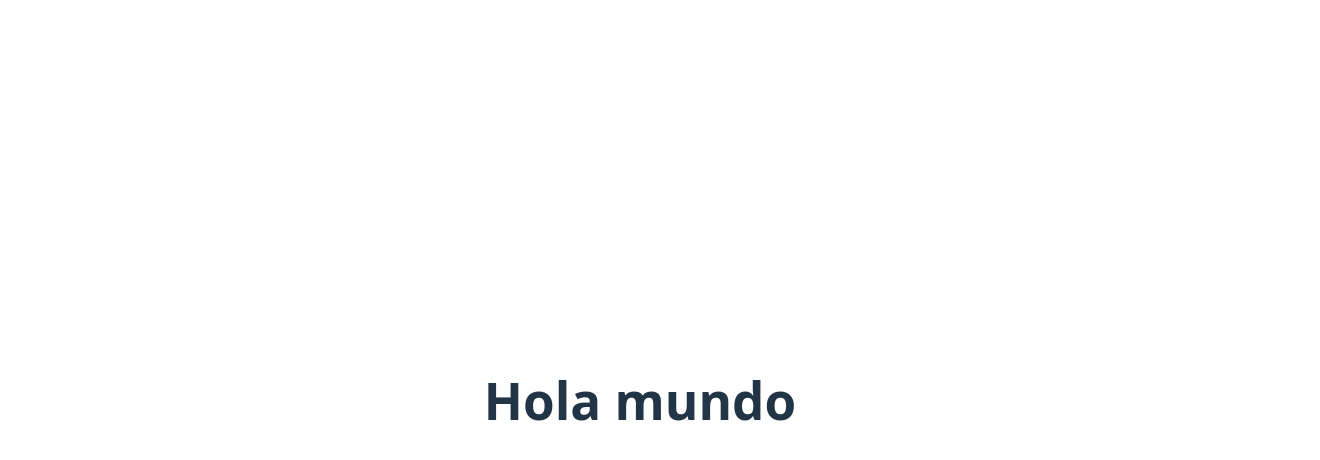
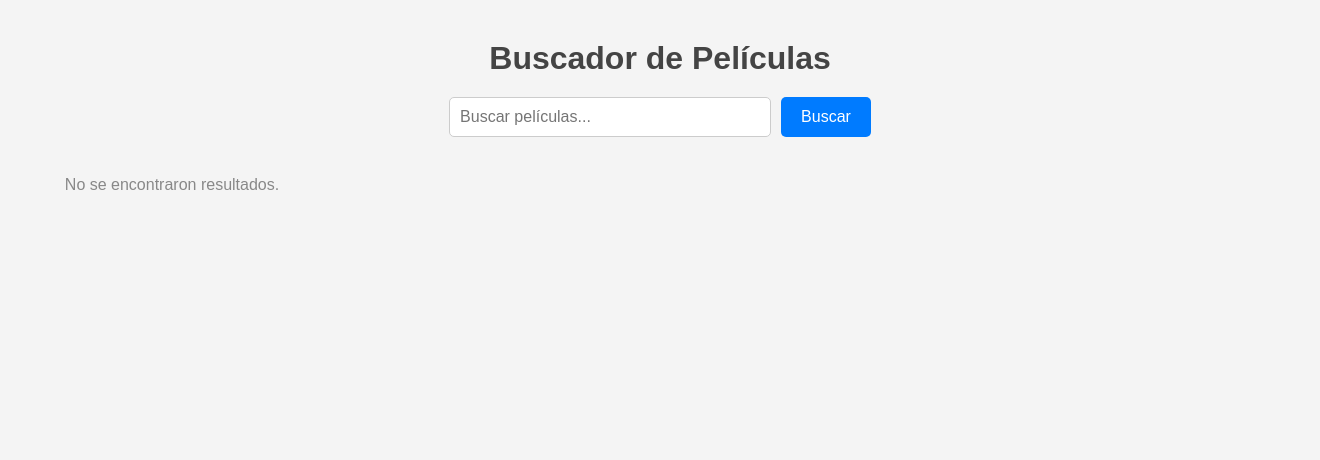
Before and after one commit to Elmer-ing/ReactEstudio_Actividades, a React (Vite) app: page / in a window 1280 px wide. Shown: the top 460 px of the page, 1320 px wide, since content can reach past the window. Built offline with nearby package versions, Linux system fonts and the light colour scheme.

Commit message:
{mensaje_del_commit}

```diff
--- a/src/App.jsx
+++ b/src/App.jsx
@@ -1,14 +1,15 @@
 import { useState } from 'react'
 import reactLogo from './assets/react.svg'
 import viteLogo from '/vite.svg'
-import './App.css'
+import TMDBComponent from './components/10-mayo/TMDBComponent'
+// import './App.css'
 
 function App() {
   const [count, setCount] = useState(0)
 
   return (
     <>
-      <h1>Hola mundo</h1>
+      <TMDBComponent />
     </>
   )
 }
--- /dev/null
+++ b/src/components/10-mayo/TMDBComponent.css
@@ -0,0 +1,92 @@
+.tmdb-component {
+    width: 100vw;
+    height: 100vh;
+    display: flex;
+    flex-direction: column;
+    align-items: center;
+    padding: 20px;
+    font-family: Arial, sans-serif;
+    background-color: #f4f4f4;
+    color: #333;
+}
+
+.tmdb-component__title {
+    font-size: 2rem;
+    margin-bottom: 20px;
+    color: #444;
+}
+
+.tmdb-component__search {
+    display: flex;
+    gap: 10px;
+    margin-bottom: 20px;
+}
+
+.tmdb-component__input {
+    padding: 10px;
+    font-size: 1rem;
+    border: 1px solid #ccc;
+    border-radius: 5px;
+    width: 300px;
+}
+
+.tmdb-component__button {
+    padding: 10px 20px;
+    font-size: 1rem;
+    background-color: #007bff;
+    color: white;
+    border: none;
+    border-radius: 5px;
+    cursor: pointer;
+    transition: background-color 0.3s;
+}
+
+.tmdb-component__button:hover {
+    background-color: #0056b3;
+}
+
+.tmdb-component__results {
+    display: grid;
+    grid-template-columns: repeat(auto-fill, minmax(200px, 1fr));
+    gap: 20px;
+    width: 100%;
+    max-width: 1200px;
+}
+
+.tmdb-component__movie {
+    background-color: white;
+    border: 1px solid #ddd;
+    border-radius: 10px;
+    padding: 15px;
+    text-align: center;
+    box-shadow: 0 2px 5px rgba(0, 0, 0, 0.1);
+}
+
+.tmdb-component__movie-title {
+    font-size: 1.2rem;
+    margin-bottom: 10px;
+    color: #222;
+}
+
+.tmdb-component__movie-poster {
+    width: 100%;
+    height: auto;
+    border-radius: 5px;
+    margin-bottom: 10px;
+}
+
+.tmdb-component__no-poster {
+    font-size: 0.9rem;
+    color: #888;
+}
+
+.tmdb-component__movie-overview {
+    font-size: 0.9rem;
+    color: #555;
+}
+
+.tmdb-component__no-results {
+    font-size: 1rem;
+    color: #888;
+    text-align: center;
+}
--- /dev/null
+++ b/src/components/10-mayo/TMDBComponent.jsx
@@ -0,0 +1,85 @@
+import React, { Component } from 'react';
+import './TMDBComponent.css';
+
+const API_KEY = 'c370ebe1095a5bed7ebf0f7f830e6344';
+const BASE_URL = 'https://api.themoviedb.org/3';
+const IMAGE_BASE_URL = 'https://image.tmdb.org/t/p/w500';
+
+class TMDBComponent extends Component {
+    constructor(props) {
+        super(props);
+        this.state = {
+            query: '',
+            results: [],
+        };
+    }
+
+    handleInputChange = (event) => {
+        this.setState({ query: event.target.value });
+    };
+
+    searchMovies = async () => {
+        const { query } = this.state;
+        if (query.trim() === '') return;
+
+        try {
+            const response = await fetch(
+                `${BASE_URL}/search/movie?api_key=${API_KEY}&query=${query}`
+            );
+            const data = await response.json();
+            this.setState({ results: data.results });
+        } catch (error) {
+            console.error('Error fetching movies:', error);
+        }
+    };
+
+    render() {
+        const { query, results } = this.state;
+
+        return (
+            <div className="tmdb-component">
+                <h1 className="tmdb-component__title">Buscador de Películas</h1>
+                <div className="tmdb-component__search">
+                    <input
+                        type="text"
+                        className="tmdb-component__input"
+                        placeholder="Buscar películas..."
+                        value={query}
+                        onChange={this.handleInputChange}
+                    />
+                    <button
+                        className="tmdb-component__button"
+                        onClick={this.searchMovies}
+                    >
+                        Buscar
+                    </button>
+                </div>
+                <div className="tmdb-component__results">
+                    {results.length > 0 ? (
+                        results.map((movie) => (
+                            <div key={movie.id} className="tmdb-component__movie">
+                                <h2 className="tmdb-component__movie-title">{movie.title}</h2>
+                                {movie.poster_path ? (
+                                    <img
+                                        src={`${IMAGE_BASE_URL}${movie.poster_path}`}
+                                        alt={movie.title}
+                                        className="tmdb-component__movie-poster"
+                                    />
+                                ) : (
+                                    <p className="tmdb-component__no-poster">Sin imagen disponible.</p>
+                                )}
+                                <p className="tmdb-component__movie-overview">
+                                    {movie.overview || 'Sin descripción disponible.'}
+                                </p>
+                            </div>
+                        ))
+                    ) : (
+                        <p className="tmdb-component__no-results">No se encontraron resultados.</p>
+                    )}
+                </div>
+            </div>
+        );
+    }
+}
+
+export default TMDBComponent;
```
